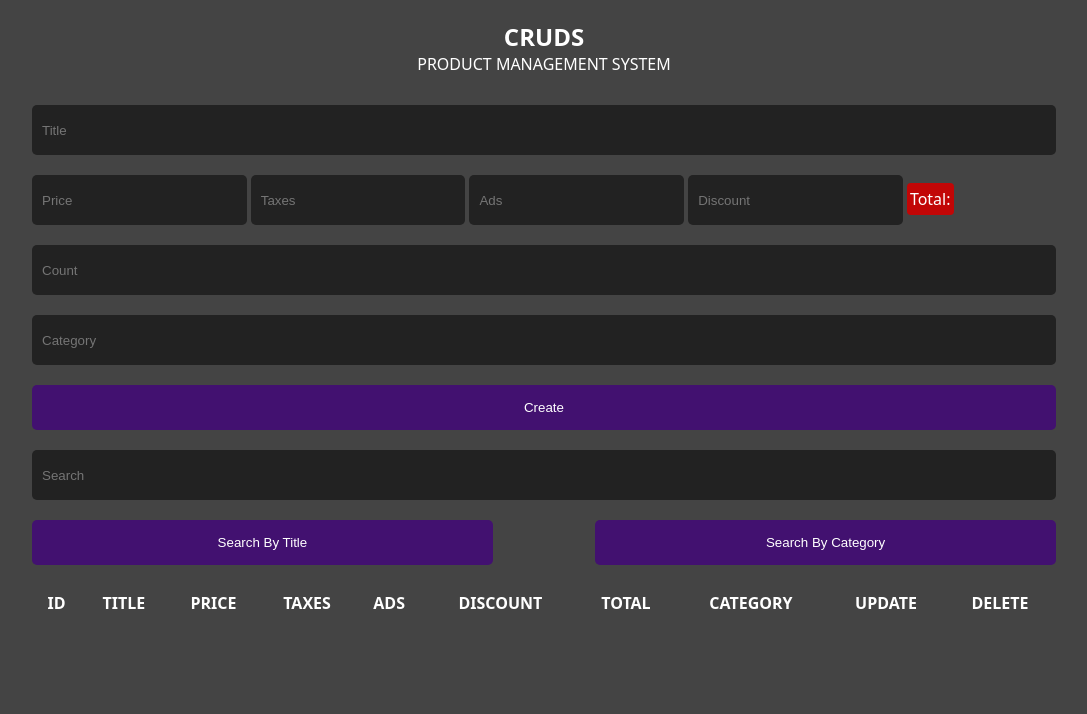
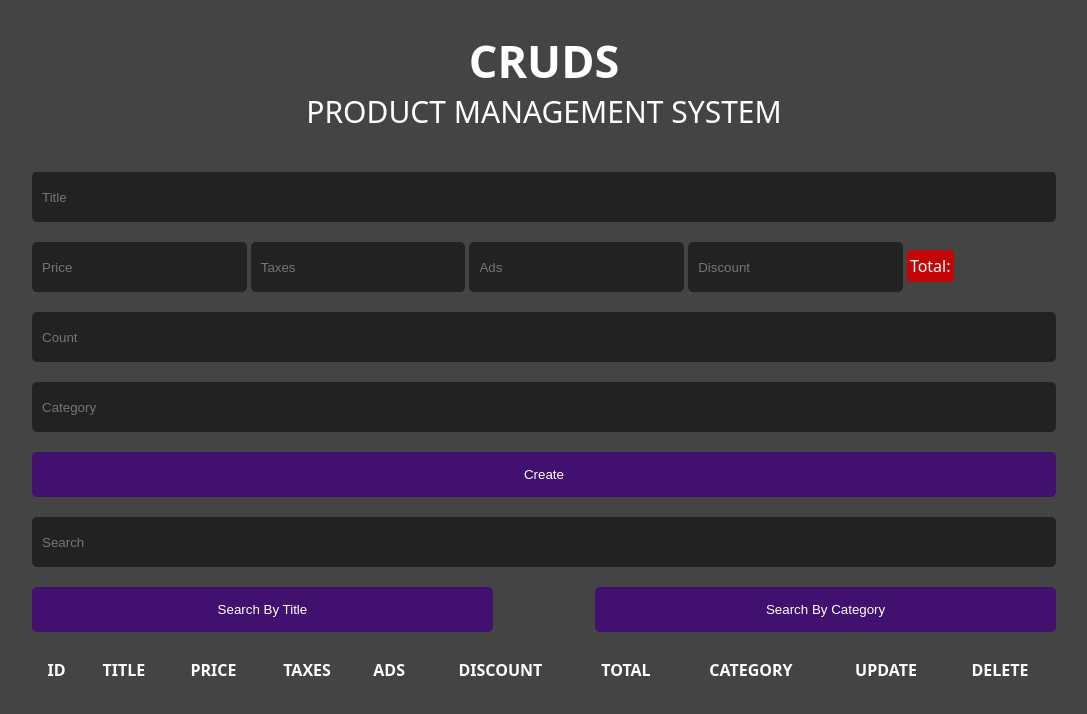
Before and after one commit to ghadamosad/cruds_project, a plain HTML site: page index.html in a window 1280 px wide. Shown: the whole page, without its empty margins (96-1183 px from the left). Drawn offline with Linux system fonts and the light colour scheme.

Commit message:
Update style.css

```diff
--- a/style.css
+++ b/style.css
@@ -5,6 +5,7 @@
 body{
     background-color: #444;
     color: #fff;
+    overflow-x: hidden;
     font-family: system-ui, -apple-system, BlinkMacSystemFont, 'Segoe UI', Roboto, Oxygen, Ubuntu, Cantarell, 'Open Sans', 'Helvetica Neue', sans-serif;
 }
 .crud{
@@ -13,8 +14,9 @@ body{
 }
 .head{
     text-align: center;
-    margin:20px 0;
+    margin: 30px 0;
     text-transform: uppercase;
+    font-size: 30px;
 }
 input{
     width:calc(100% - 20px);
@@ -25,7 +27,7 @@ input{
     border:none;
     outline: none;
     border-radius: 5px;
-    height:30px
+    height: 30px;
 }
 input:focus{
     background-color: #000;
@@ -52,22 +54,8 @@ button{
     transition: 0.3s;
     position: relative;
     margin: 10px 0;
-    height:45px
+    height: 45px;
 }
-/* #submit::before{
-    content: "";
-    width: 0;
-    background: #5b2e86;
-    position: absolute;
-    left: 0;
-    top: 0;
-    height: 100%;
-    transition: 0.3s;
-    color: #fff;
-}
-#submit:hover::before{
-    width: 100%;
-} */
 button:hover{
     letter-spacing: 1px;
 }
@@ -78,10 +66,12 @@ button:hover{
 .search button{
     width:45%
 }
+.output-table{overflow-x: scroll;}
 table{
     width: 100%;
     text-align: center;
     margin: 10px 0;
+
 }
 table tr th{
     text-transform: uppercase;
```
